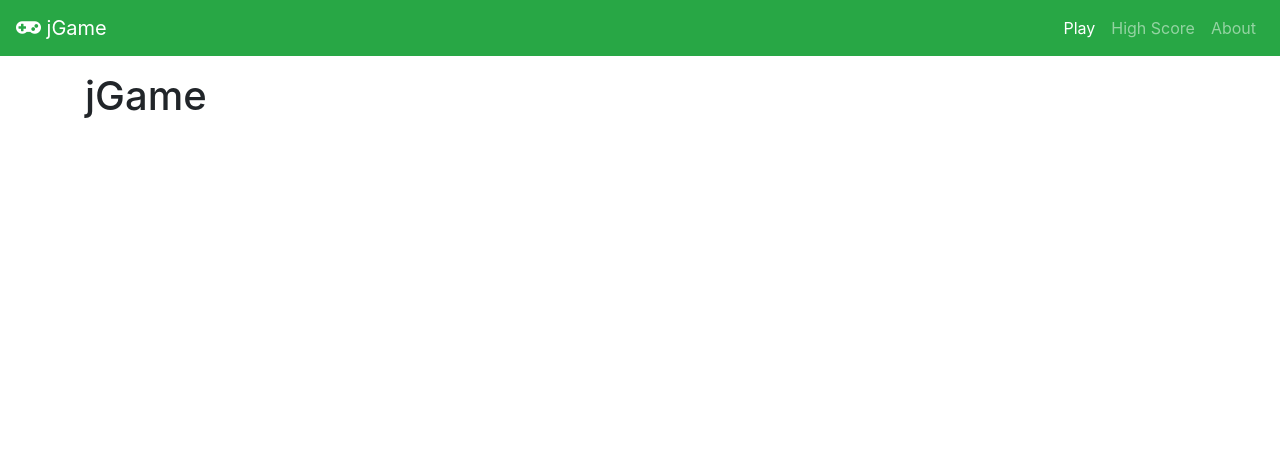
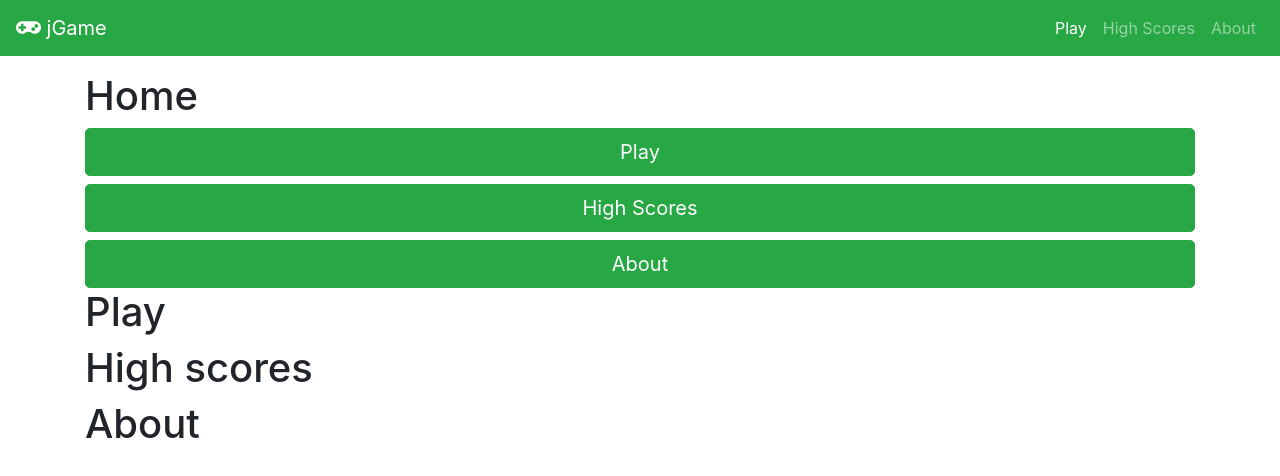
Before and after one commit to wildhamster26/Wizards, a plain HTML site: page index.html in a window 1280 px wide. Drawn offline with nearby package versions, Linux system fonts and the light colour scheme.

Commit message:
Add of instructions

```diff
--- a/index.html
+++ b/index.html
@@ -29,7 +29,7 @@
           <a class="nav-link" href="play">Play</a>
         </li>
         <li class="nav-item">
-          <a class="nav-link" href="high-score">High Score</a>
+          <a class="nav-link" href="high-scores">High Scores</a>
         </li>
         <li class="nav-item">
           <a class="nav-link" href="about">About</a>
@@ -39,7 +39,23 @@
   </nav>
 
   <div class="container mt-3">
-    <h1>jGame</h1>
+    <div data-page="home">
+      <h1>Home</h1>
+      <a href="play" class="btn btn-lg btn-block btn-success">Play</a>
+      <a href="high-scores" class="btn btn-lg btn-block btn-success">High Scores</a>
+      <a href="about" class="btn btn-lg btn-block btn-success">About</a>
+    </div>
+    <div data-page="play">
+      <h1>Play</h1>
+    </div>
+
+    <div data-page="high-scores">
+      <h1>High scores</h1>
+    </div>
+
+    <div data-page="about">
+      <h1>About</h1>
+    </div>
   </div>
 
   <!-- Optional JavaScript -->
--- a/js/main.js
+++ b/js/main.js
@@ -1 +1,11 @@
 console.log("Hello Berlin!")
+
+// Iteration 1
+function goToPage(link) {
+  // Goal: hide all the divs with data-page, except the right one
+}
+// Go to main page
+goToPage('home')
+
+// Iteration 2: Listen for click events on <a>
+// Hint: event.preventDefault
```
